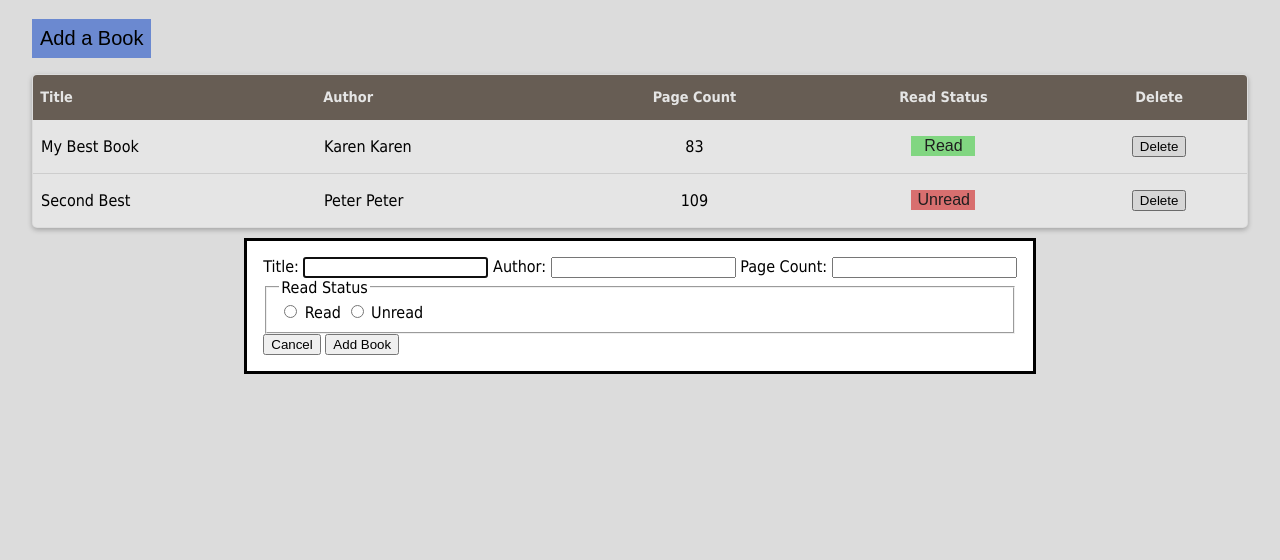
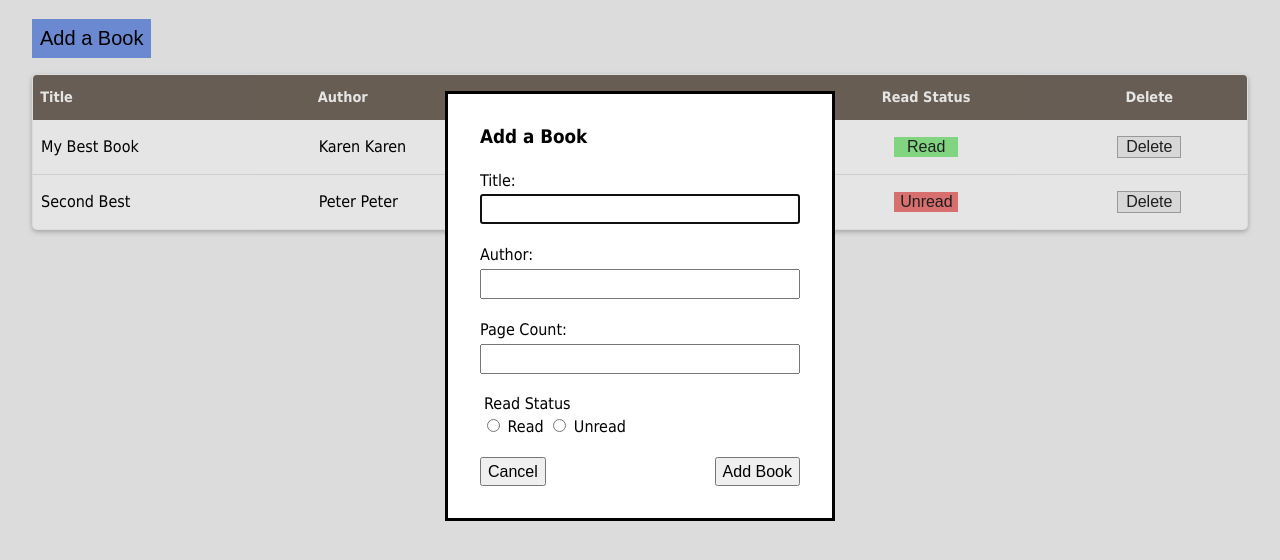
Before and after one commit to pigmentsandcode/book-library-top, a plain HTML site: page index.html in a window 1280 px wide. Both pictures are taken after a click on the button "Add a Book". Shown: the part 94-654 px from the top of the page. Drawn offline with Linux system fonts and the light colour scheme.

Commit message:
Add styles to add book functionality

```diff
--- a/index.html
+++ b/index.html
@@ -13,6 +13,7 @@
         <button id="add-book-btn">Add a Book</button>
         <dialog id="add-book-modal">
           <form action="get" method="dialog" id="add-book-form">
+            <h3>Add a Book</h3>
             <label for="title">Title: </label>
             <input
               type="text"
@@ -30,7 +31,7 @@
             <label for="page-count">Page Count: </label>
             <input
               type="number"
-              id="page-count"
+              class="page-input"
               name="page-count"
               id="page-count"
             />
--- a/styles.css
+++ b/styles.css
@@ -56,11 +56,15 @@ td.book-delete {
   text-align: center;
 }
 
-.status-btn {
-  border: none;
+.status-btn,
+.del-btn {
   font-size: 1rem;
   color: #222;
   width: 4rem;
+}
+
+.status-btn {
+  border: none;
 }
 
 .unread {
@@ -70,3 +74,49 @@ td.book-delete {
 .read {
   background-color: lightgreen;
 }
+
+.del-btn {
+  border: 1px solid #aaa;
+}
+
+/* Add book form */
+
+dialog {
+  padding: 2rem;
+}
+
+form {
+  display: grid;
+  height: 45vh;
+  width: 25vw;
+}
+
+form h3 {
+  margin-top: 0;
+}
+
+.text-input,
+.page-input {
+  height: 1.5rem;
+  margin-bottom: 1rem;
+  font-size: 1rem;
+}
+
+fieldset {
+  margin-bottom: 1rem;
+  border: none;
+  padding: 0;
+}
+
+fieldset legend {
+  margin-bottom: 3px;
+}
+
+.form-btns {
+  display: flex;
+  justify-content: space-between;
+}
+
+.dialog-btn {
+  font-size: 1rem;
+}
```
